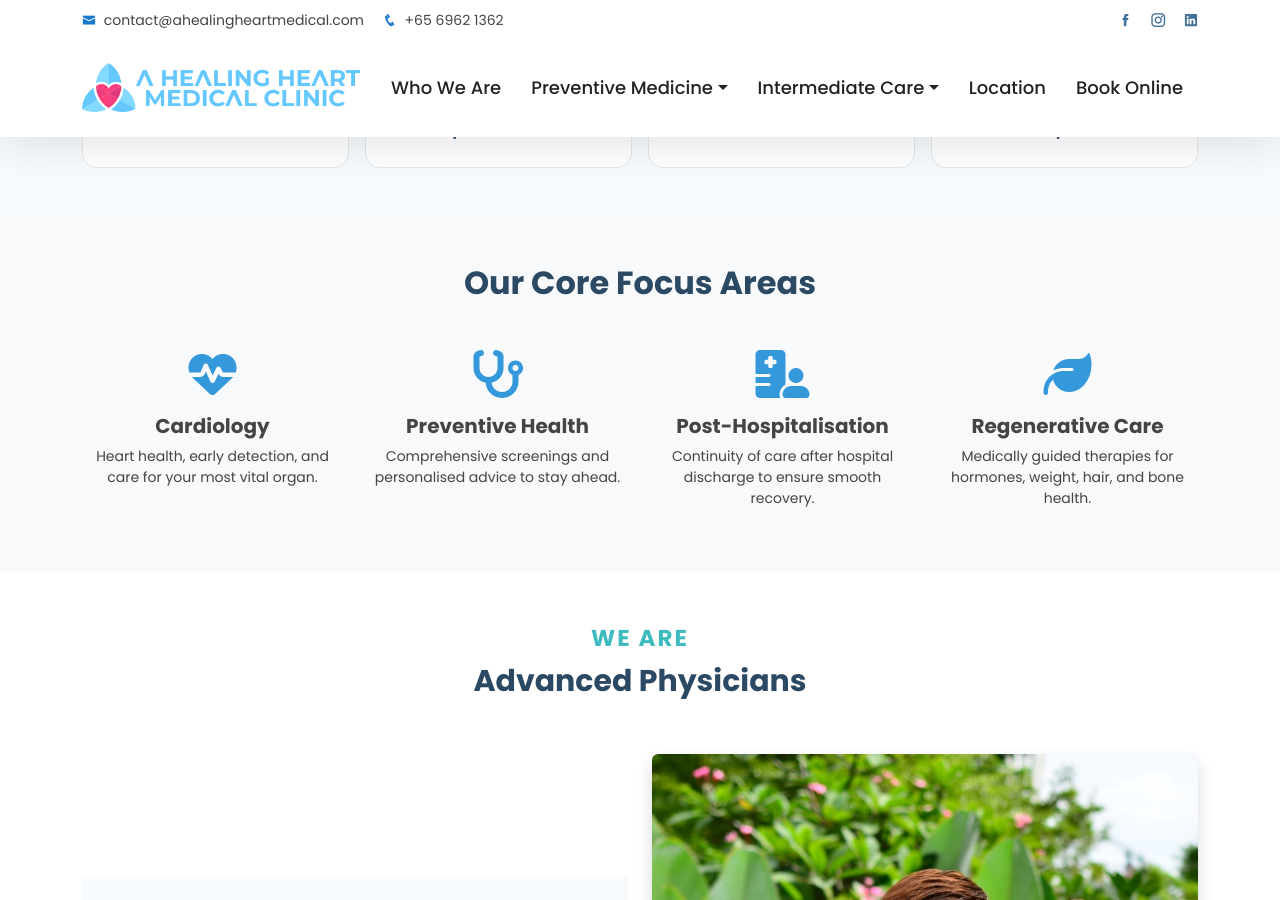
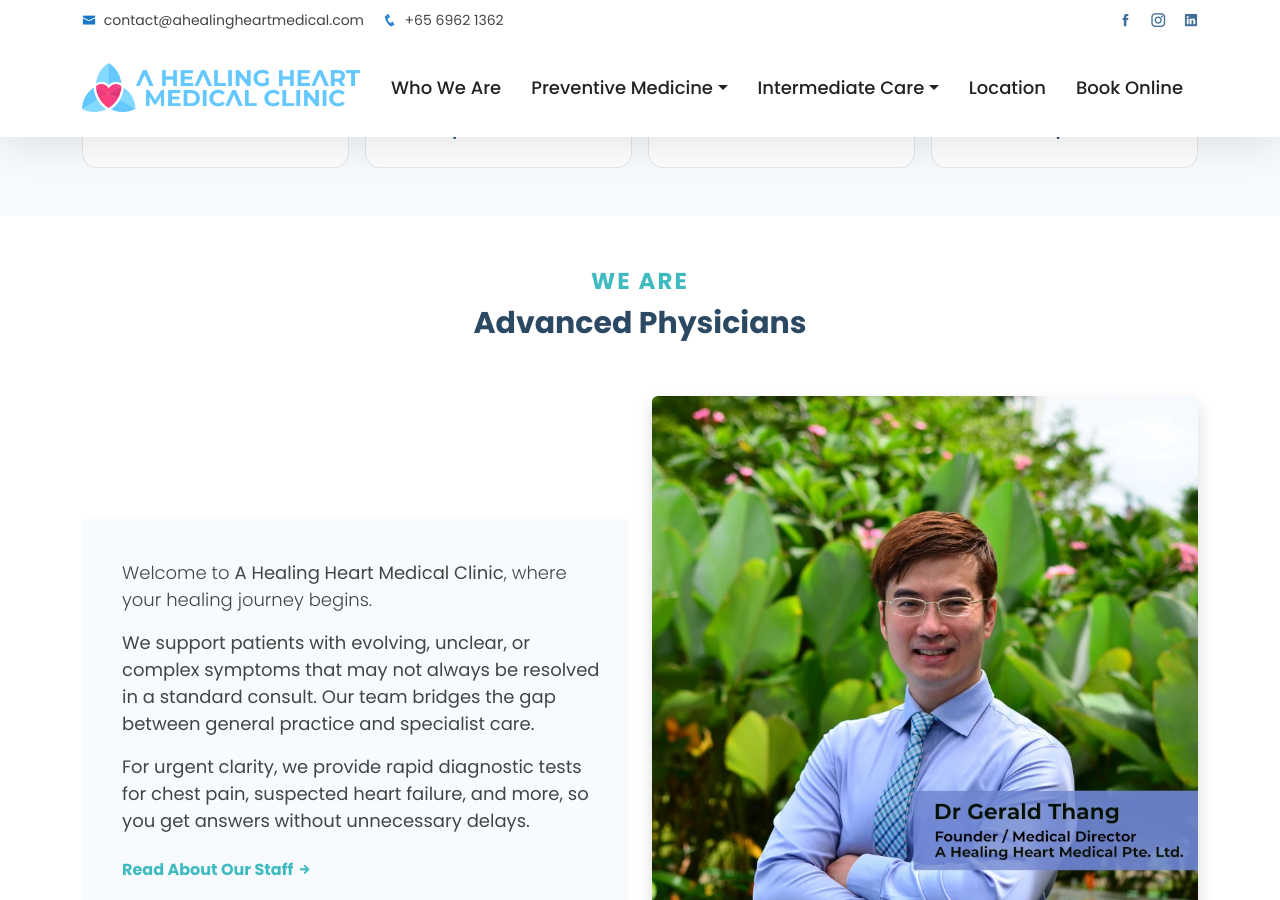
Before and after one commit to benchowsg/clinic, a Jekyll site: the page built from test-index2026.html, in a window 1280 px wide and 900 px high, scrolled down 1070 px. Built offline with Jekyll 4.4.1, drawn with Linux system fonts in a browser that asks for light colours.

Commit message:
Update test-index2026.html

```diff
--- a/test-index2026.html
+++ b/test-index2026.html
@@ -3,7 +3,7 @@
 title: A Healing Heart Medical Clinic | Cardiology & Intermediate Care
 description: Medisave-approved and CHAS accredited clinic providing general health and intermediate care services in Singapore.
 ---
-
+<main id="main">
 <section id="hero" class="hero d-flex align-items-center">
   <div class="container">
     <div class="row">
@@ -116,35 +116,6 @@
 
 </div></section>
 
-<main id="main">
-
-  <section class="py-5 bg-light text-center">
-    <div class="container">
-      <h2 class="mb-5 fw-bold" style="color: #2c4964;">Our Core Focus Areas</h2>
-      <div class="row g-4">
-        <div class="col-md-3">
-          <i class="fas fa-heartbeat fa-3x mb-3" style="color: #3498db;"></i>
-          <h5 class="fw-bold">Cardiology</h5>
-          <p class="small">Heart health, early detection, and care for your most vital organ.</p>
-        </div>
-        <div class="col-md-3">
-          <i class="fas fa-stethoscope fa-3x mb-3" style="color: #3498db;"></i>
-          <h5 class="fw-bold">Preventive Health</h5>
-          <p class="small">Comprehensive screenings and personalised advice to stay ahead.</p>
-        </div>
-        <div class="col-md-3">
-          <i class="fas fa-hospital-user fa-3x mb-3" style="color: #3498db;"></i>
-          <h5 class="fw-bold">Post-Hospitalisation</h5>
-          <p class="small">Continuity of care after hospital discharge to ensure smooth recovery.</p>
-        </div>
-        <div class="col-md-3">
-          <i class="fas fa-leaf fa-3x mb-3" style="color: #3498db;"></i>
-          <h5 class="fw-bold">Regenerative Care</h5>
-          <p class="small">Medically guided therapies for hormones, weight, hair, and bone health.</p>
-        </div>
-      </div>
-    </div>
-  </section>
 
   <section id="about" class="about py-5">
     <div class="container">
```
